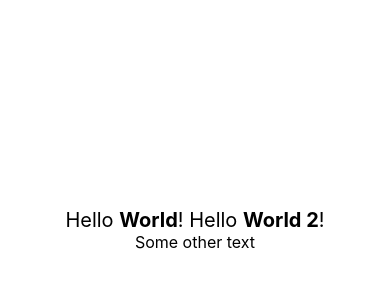
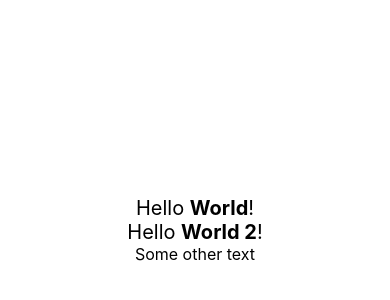
Before and after one commit to zeroCass/app-development-unb, a React Native app: screen / in a window 390 px wide. Shown: the part 192-492 px from the top of the page. Built offline with nearby package versions, Linux system fonts and the light colour scheme.

Commit message:
outro hello world

```diff
--- a/App.js
+++ b/App.js
@@ -6,6 +6,8 @@ export default function App() {
 		<View style={styles.container}>
 			<Text style={styles.titleText}>
 				Hello <Text style={styles.innerText}>World</Text>!
+			</Text>
+			<Text style={styles.titleText}>
 				Hello <Text style={styles.innerText}>World 2</Text>!
 			</Text>
 			<Text style={styles.baseText}>Some other text</Text>
```
